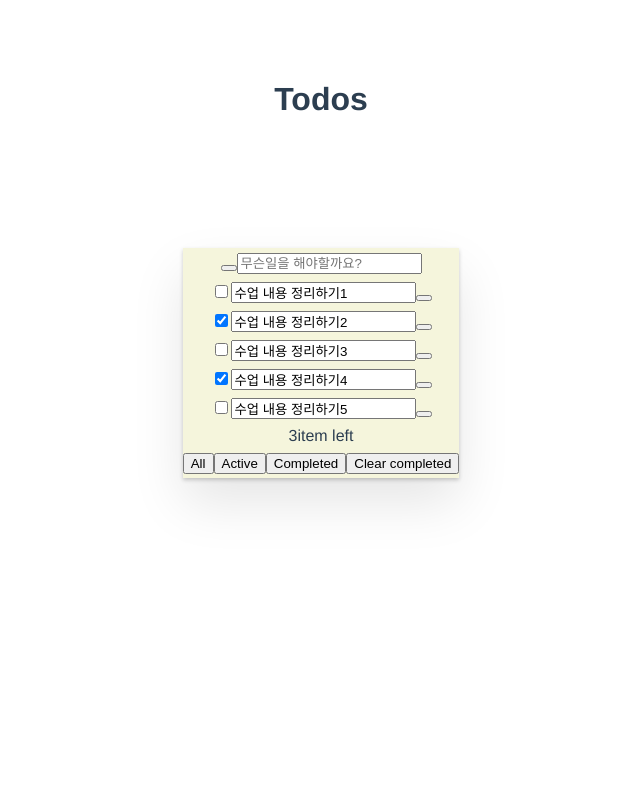
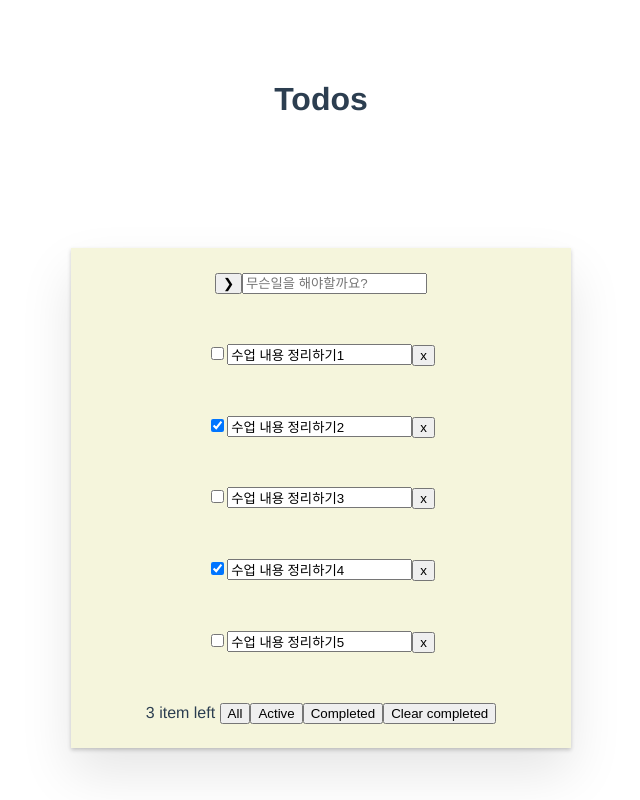
Before and after one commit to act-21-2nd-newbie/Jini-vue-todo, a Vue app: page / in a window 1280 px wide. Shown: the whole page, without its empty margins (319-959 px from the left). Built offline with nearby package versions, Linux system fonts and the light colour scheme.

Commit message:
change button content

```diff
--- a/src/components/Todo.vue
+++ b/src/components/Todo.vue
@@ -1,8 +1,8 @@
 <template>
   <div class="todo">
     <input id="toggle" type="checkbox" v-model="todo.status" @change="updateTodo" true-value="done" false-value="active">
-    <input class="edit" v-model="todo.details" @dblclick="changeIsReadOnly" @blur="updateTodo" @keyup.enter="updateTodo" @keyup.esc="cancelUpdateTodo" :readonly="isReadOnly">
-    <button class="delete" @click="deleteTodo"></button>
+    <input class="edit" v-model="todo.details" @dblclick="changeIsReadOnly" @blur="updateTodo" @keyup.enter="updateTodo" @keyup.esc="cancelUpdateTodo" style="[text-decoration: line-through" :readonly="isReadOnly">
+    <button class="delete" @click="deleteTodo">x</button>
   </div>
 </template>
 
@@ -45,5 +45,4 @@ export default {
 </script>
 
 <style scoped>
-
 </style>
--- a/src/pages/TodoPage.vue
+++ b/src/pages/TodoPage.vue
@@ -3,15 +3,15 @@
     <h1>Todos</h1>
     <div class="container">
       <div>
-        <button class="delete" @click="allTodoDone"></button>
+        <button class="delete" @click="allTodoDone">❯</button>
         <input class="new-todo" placeholder="무슨일을 해야할까요?" v-model="newTodo" @keyup.enter="addTodo"/>
       </div>
       <div v-for="(todo, index) in filteredTodoList" :key="todo.id">
         <Todo class="item" :number="index" :todo="todo"
               @update-todo="updateTodo" @delete-todo-clicked="deleteTodo"/>
       </div>
-      {{ numberOfLeftTodo }}item left
       <div class="btn-group">
+        {{ numberOfLeftTodo }} item left
         <button @click="showAll">All</button>
         <button @click="showActive">Active</button>
         <button @click="showCompleted">Completed</button>
@@ -89,9 +89,10 @@ export default {
   background-color: beige;
   flex-direction: column;
   justify-content: space-around;
-  min-width: 230px;
+  align-items: center;
+  min-width: 500px;
   max-width: 550px;
-  min-height: 230px;
+  min-height: 500px;
   margin: 130px 0 40px 0;
   box-shadow: 0 2px 4px 0 rgba(0, 0, 0, 0.2),
   0 25px 50px 0 rgba(0, 0, 0, 0.1);
```
